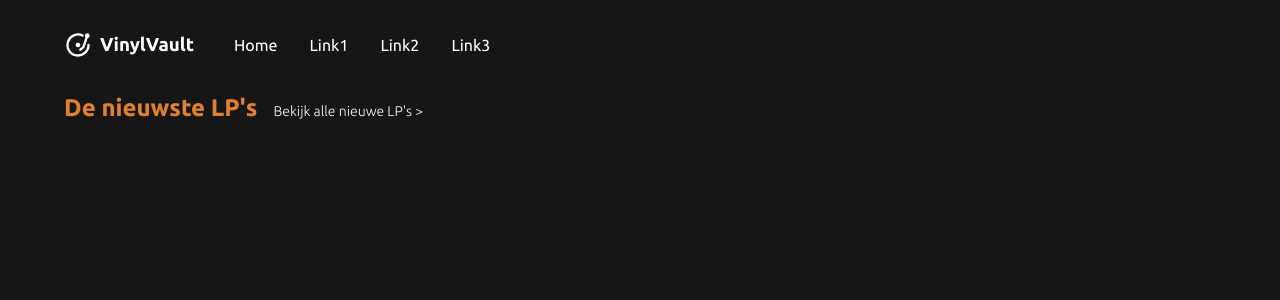
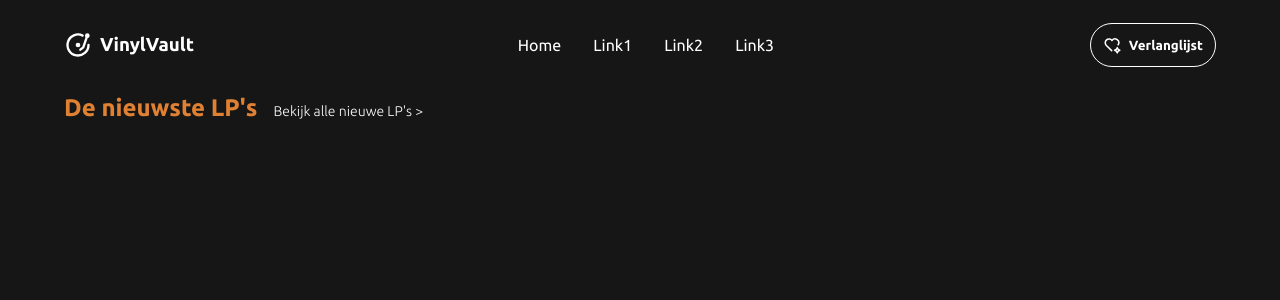
Before and after one commit to Robertzien/VinylVault, a Vue app: page / in a window 1280 px wide. Shown: the top 300 px of the page. Built offline with nearby package versions, Linux system fonts and the light colour scheme; no server answers.

Commit message:
Updated navbar, added wishlist button

```diff
--- a/src/assets/base.css
+++ b/src/assets/base.css
@@ -26,3 +26,22 @@ ul {
 h1, h2, h3, h4, h5, h6 {
     margin: 0;
 }
+
+button {
+    border: solid 1.75px white;
+    background: none;
+    padding: .75rem .75rem;
+    display: flex;
+    flex-flow: row nowrap;
+    align-items: center;
+    border-radius: 999rem;
+    cursor: pointer;
+    svg {
+        margin-bottom: 0;
+    }
+}
+
+a {
+    text-decoration: none;
+    cursor: pointer;
+}
--- a/src/components/navBar.vue
+++ b/src/components/navBar.vue
@@ -25,6 +25,15 @@
                 </li>
             </ul>
         </div>
+        <div class="wishlist">
+            <button href="#">
+                <svg xmlns="http://www.w3.org/2000/svg" viewBox="0 0 24 24" fill="none" stroke="currentColor" stroke-linecap="round" stroke-linejoin="round" width="18" height="18" stroke-width="2">
+                <path d="M11.537 19.542l-7.037 -6.97a5 5 0 1 1 7.5 -6.566a5 5 0 0 1 8.212 5.693"></path>
+                <path d="M19 22.5a4.75 4.75 0 0 1 3.5 -3.5a4.75 4.75 0 0 1 -3.5 -3.5a4.75 4.75 0 0 1 -3.5 3.5a4.75 4.75 0 0 1 3.5 3.5"></path>
+                </svg>
+                Verlanglijst
+            </button>
+        </div>
 	</div>
 </template>
 
@@ -32,6 +41,7 @@
 .container--nav {
     flex-flow: row nowrap;
     align-items: center;
+    justify-content: space-between;
 }
 
 .navbar__logo {
@@ -49,9 +59,22 @@
     list-style: none;
     li {
         margin-right: 2rem;
-        a {
-            text-decoration: none;
+    }
+}
+
+.wishlist {
+    button {
+        align-items: center;
+        display: flex;
+        flex-flow: row nowrap;
+        font-weight: bold;
+        transition: all .2s;
+        svg {
+            margin-right: .5rem;
         }
+    }
+    button:hover {
+        background: #df8032;
     }
 }
 </style>
```
